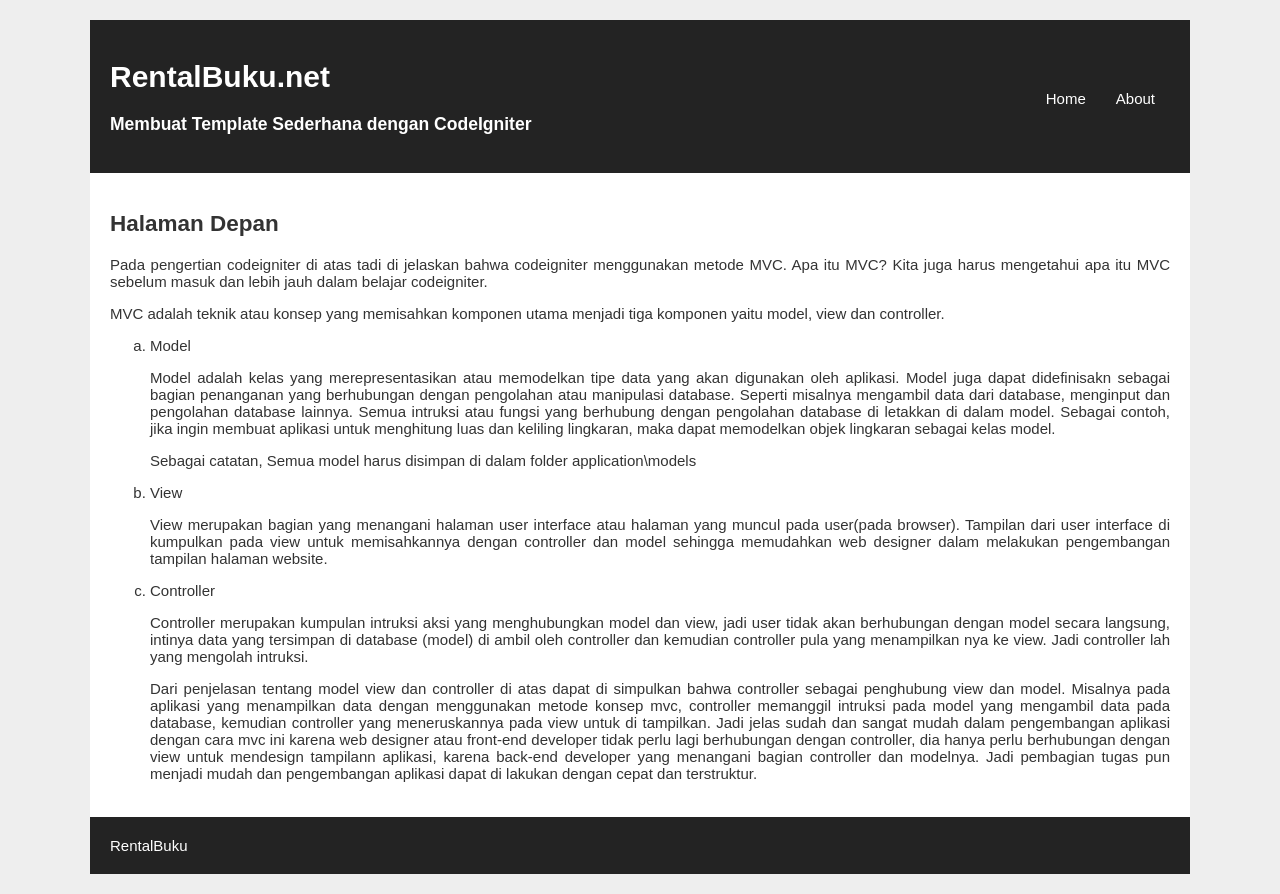
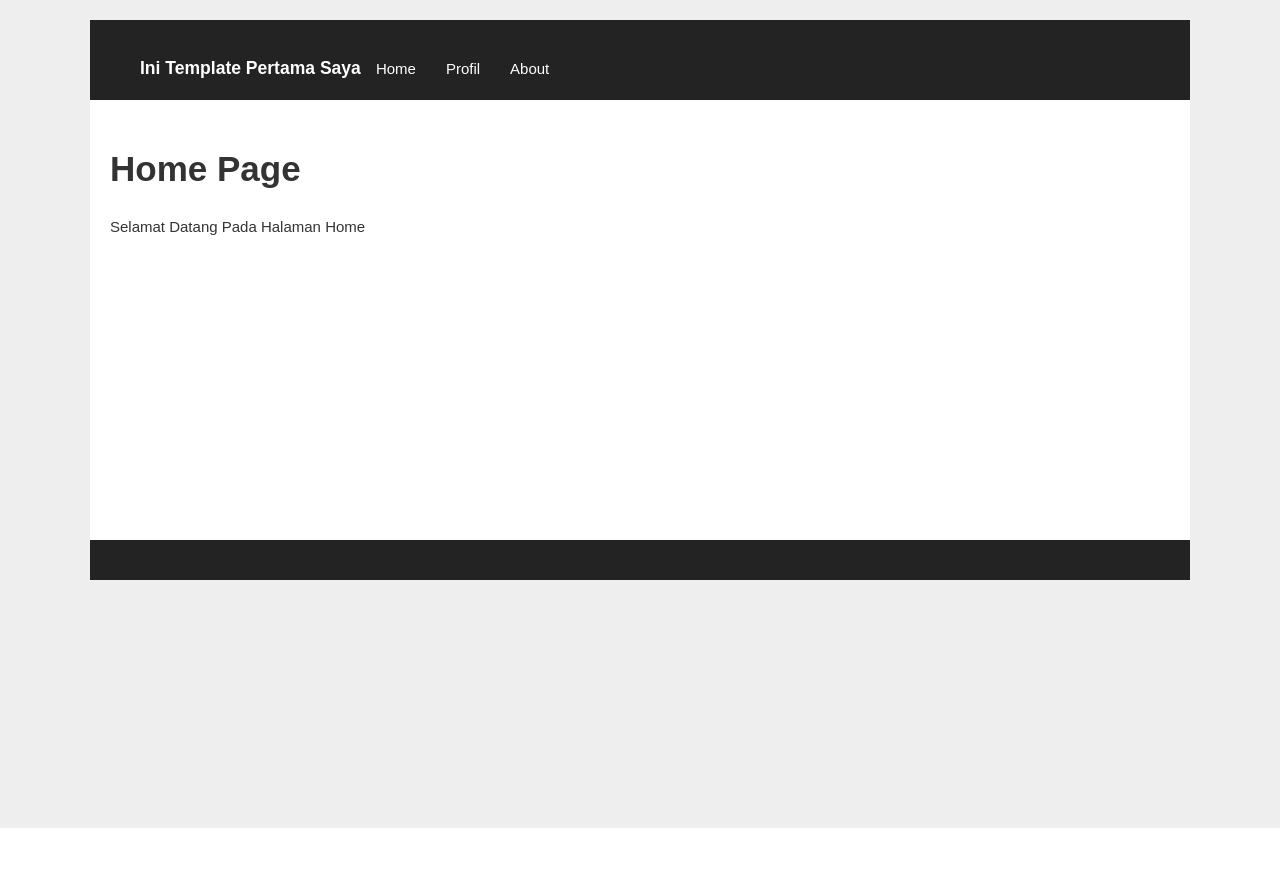
Before and after one commit to rezageovani/Pertemuan_4, a CodeIgniter app: page /TEMPLATE_RezaGeovani/web in a window 1280 px wide. After the commit the page ends 828 px from the top, so only its background shows below. Run offline with CodeIgniter, Linux system fonts and the light colour scheme.

Commit message:
(Menambahkan Tugas Pertemuan 4(Template)

```diff
--- a/application/config/config.php
+++ b/application/config/config.php
@@ -23,7 +23,7 @@ defined('BASEPATH') OR exit('No direct script access allowed');
 | a PHP script and you can easily do that on your own.
 |
 */
-$config['base_url'] = 'http://localhost/pustaka-booking/';
+$config['base_url'] = 'http://localhost/TEMPLATE_RezaGeovani/';
 
 /*
 |--------------------------------------------------------------------------
--- a/application/controllers/Web.php
+++ b/application/controllers/Web.php
@@ -15,6 +15,14 @@ class Web extends CI_Controller{
     $this->load->view('v_footer',$data);
     }
 
+    public function profil()
+    {
+        $data['judul'] = "Halaman Depan";
+        $this->load->view('v_header',$data);
+        $this->load->view('v_profil',$data);
+        $this->load->view('v_footer',$data);
+    }
+
     public function about()
     {
         $data['judul'] = "Halaman Depan";
@@ -22,4 +30,6 @@ class Web extends CI_Controller{
         $this->load->view('v_about',$data);
         $this->load->view('v_footer',$data);
     }
+
+
 }
--- a/application/views/v_footer.php
+++ b/application/views/v_footer.php
@@ -1,5 +1,5 @@
         <footer>
-            <a href="http://www.RentalBuku.com">RentalBuku</a>
+
         </footer>
     </div>
 </body>
--- a/application/views/v_header.php
+++ b/application/views/v_header.php
@@ -8,13 +8,12 @@
     <div id='wrapper'>
         <header>
             <hgroup>
-                <h1>RentalBuku.net</h1>
-                <h3>Membuat Template Sederhana dengan CodeIgniter</h3>
+            <h3>Ini Template Pertama Saya </h3>
             </hgroup>
             <nav>
                 <ul>
-                    <li><a href="<?php echo base_url().'web' ?>">Home</a>
-                    </li>
+                    <li><a href="<?php echo base_url().'web' ?>">Home</a></li>
+                    <li><a href="<?php echo base_url().'web/profil' ?>">Profil</a></li>
                     <li><a href="<?php echo base_url().'web/about' ?>">About</a></li>
                 </ul>
             </nav>
--- a/application/views/v_index.php
+++ b/application/views/v_index.php
@@ -1,50 +1,4 @@
 <section>
-            <h1><?php echo $judul ?></h1>
-            <p align='justify'>Pada pengertian codeigniter di atas
-tadi di jelaskan bahwa codeigniter menggunakan metode MVC. Apa itu
-MVC? Kita juga harus mengetahui apa itu MVC sebelum masuk dan lebih
-jauh dalam belajar codeigniter.</p>
-            <p>MVC adalah teknik atau konsep yang memisahkan
-komponen utama menjadi tiga komponen yaitu model, view dan
-controller.</p>
-
-            <ol type="a">
-            <li>Model</li>
-<p align='justify'>Model adalah kelas yang merepresentasikan atau
-memodelkan tipe data yang akan digunakan oleh aplikasi. Model juga
-dapat didefinisakn sebagai bagian penanganan yang berhubungan dengan
-pengolahan atau manipulasi database. Seperti misalnya mengambil data
-dari database, menginput dan pengolahan database lainnya. Semua
-intruksi atau fungsi yang berhubung dengan pengolahan database di
-letakkan di dalam model. Sebagai contoh, jika ingin membuat aplikasi
-untuk menghitung luas dan keliling lingkaran, maka dapat memodelkan
-objek lingkaran sebagai kelas model.</p>
-<p align='justify'>Sebagai catatan, Semua model harus disimpan di
-dalam folder application\models</p>
-<li>View</li>
-<p align='justify'>View merupakan bagian yang menangani halaman user
-interface atau halaman yang muncul pada user(pada browser). Tampilan
-dari user interface di kumpulkan pada view untuk memisahkannya
-dengan controller dan model sehingga memudahkan web designer dalam
-melakukan pengembangan tampilan halaman website.</p>
-<li>Controller</li>
-<p align='justify'>Controller merupakan kumpulan intruksi aksi yang
-menghubungkan model dan view, jadi user tidak akan berhubungan
-dengan model secara langsung, intinya data yang tersimpan di
-database (model) di ambil oleh controller dan kemudian controller
-pula yang menampilkan nya ke view. Jadi controller lah yang mengolah
-intruksi.</p>
-<p align='justify'>Dari penjelasan tentang model view dan controller
-di atas dapat di simpulkan bahwa controller sebagai penghubung view
-dan model. Misalnya pada aplikasi yang menampilkan data dengan
-menggunakan metode konsep mvc, controller memanggil intruksi pada
-model yang mengambil data pada database, kemudian controller yang
-meneruskannya pada view untuk di tampilkan. Jadi jelas sudah dan
-sangat mudah dalam pengembangan aplikasi dengan cara mvc ini karena
-web designer atau front-end developer tidak perlu lagi berhubungan
-dengan controller, dia hanya perlu berhubungan dengan view untuk
-mendesign tampilann aplikasi, karena back-end developer yang
-menangani bagian controller dan modelnya. Jadi pembagian tugas pun
-menjadi mudah dan pengembangan aplikasi dapat di lakukan dengan
-cepat dan terstruktur.</p>
-        </section>
+        <h1 style=font-size:35px>Home Page</h1>
+        <p>Selamat Datang Pada Halaman Home</p>
+</section>
--- a/assets/css/stylebuku.css
+++ b/assets/css/stylebuku.css
@@ -3,6 +3,10 @@ body{
     color: #333;
     font-family: sans-serif;
     font-size:15px;
+    position: relative;
+    min-width: 1024px;
+    min-height: 768px;
+    height: 100%;
    }
 #wrapper{
     background: #fff;
@@ -12,17 +16,20 @@ body{
 
 #wrapper header{
     background: #232323;
-    padding: 20px;
+    width: 1100px;
+    height: 80px;
    }
 
 #wrapper header hgroup{
     float: left;
     color: #fff;
+    padding-left: 50px;
+    padding-top: 20px;
    }
 
 #wrapper header nav{
-    float: right;
-    margin-top: 50px;
+    float: left;
+    margin-top: 40px;
 }
 
 #wrapper header nav ul{
@@ -57,4 +64,7 @@ footer a{
 
 section{
     padding: 20px;
+    min-width: 1024px;
+    min-height: 400px;
+
    }
```
Also changed, not shown: application/views/v_about.php (+4 -20 lines), application/views/v_profil.php (added, +10 -0 lines).
